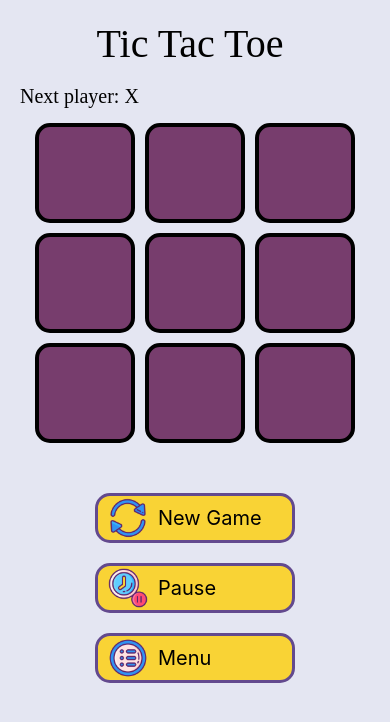
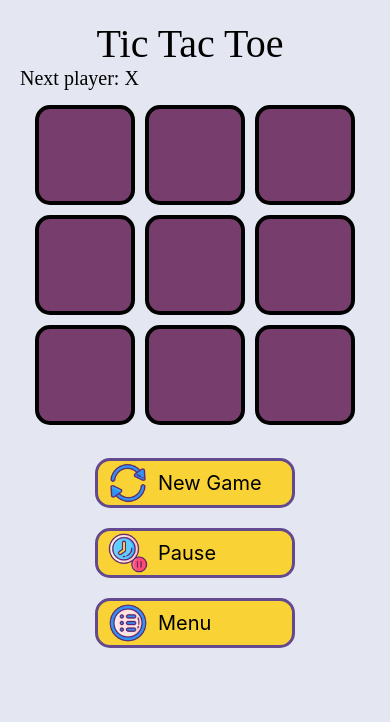
Before and after one commit to zoegoodwin/TicTacToeExtreme, a React Native app: screen /Game in a window 390 px wide. Shown: the top 722 px of the page. Built offline with nearby package versions, Linux system fonts and the light colour scheme.

Commit message:
adjusted alignments

```diff
--- a/src/screens/Difficulty.jsx
+++ b/src/screens/Difficulty.jsx
@@ -65,11 +65,12 @@ const styles = StyleSheet.create({
     fontFamily: 'BungeeShade-Regular',
     color: 'black',
     marginLeft: '5%',
+    textAlign: 'center',
   },
   sliderContainer: {
     flexDirection: 'column',
     alignItems: 'center',
-    marginTop: '35%',
+    marginTop: '15%',
   },
   rangeInput: {
     width: '80%',
--- a/src/screens/Game.jsx
+++ b/src/screens/Game.jsx
@@ -109,10 +109,10 @@ const styles = StyleSheet.create({
     textAlign: 'center',
     fontFamily: 'BungeeShade-Regular',
     color: 'black',
-    marginBottom: '5%',
+    marginBottom: '10',
   },
   buttonMenu: {
-    marginTop: '10%',
+    marginTop: '5%',
   },
   status: {
     fontSize: 20,
--- a/src/screens/Instructions.jsx
+++ b/src/screens/Instructions.jsx
@@ -62,7 +62,6 @@ const styles = StyleSheet.create({
     textAlign: 'center',
     fontFamily: 'BungeeShade-Regular',
     color: 'black',
-    marginBottom: '5%',
   },
   sectionTitle: {
     fontSize: 24,
@@ -82,7 +81,7 @@ const styles = StyleSheet.create({
     marginBottom: '1%',
   },
   buttonMenu: {
-    marginTop: '10%',
+    marginTop: '5%',
   },
 });
 
```
